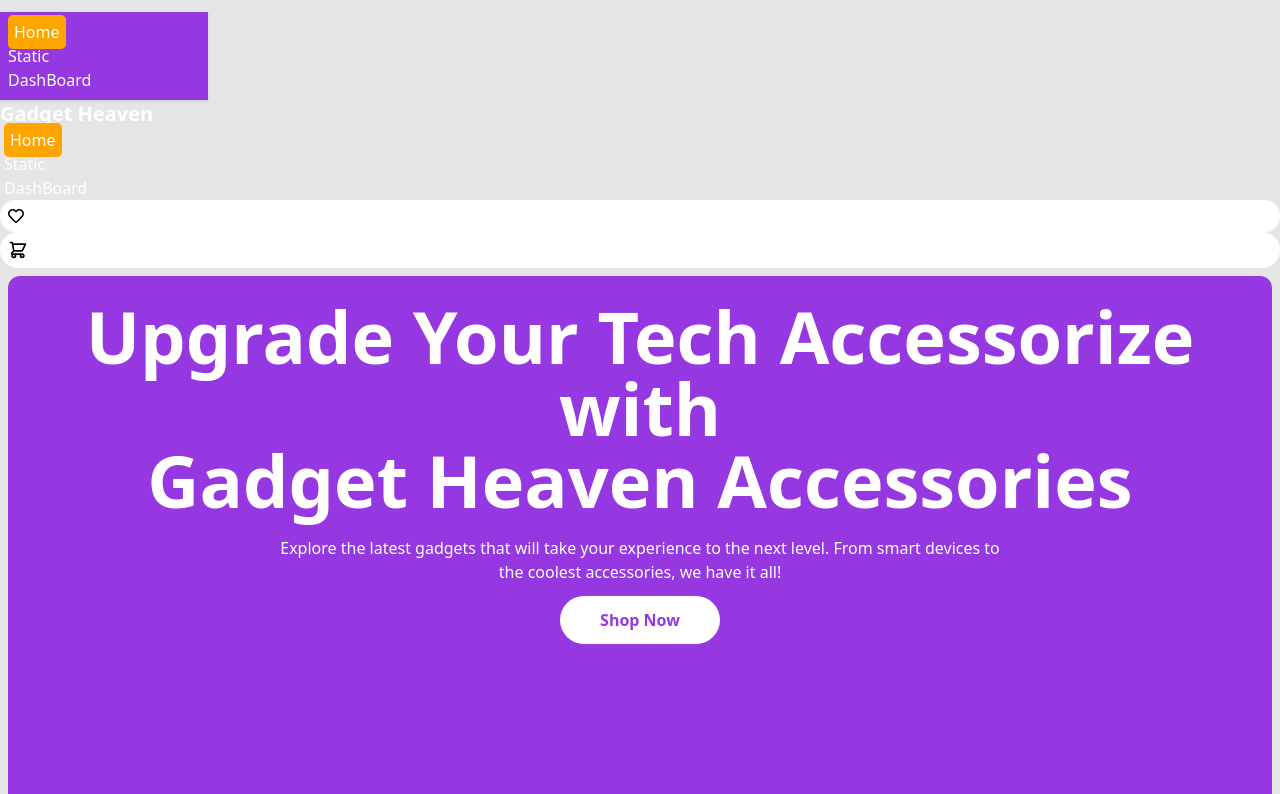
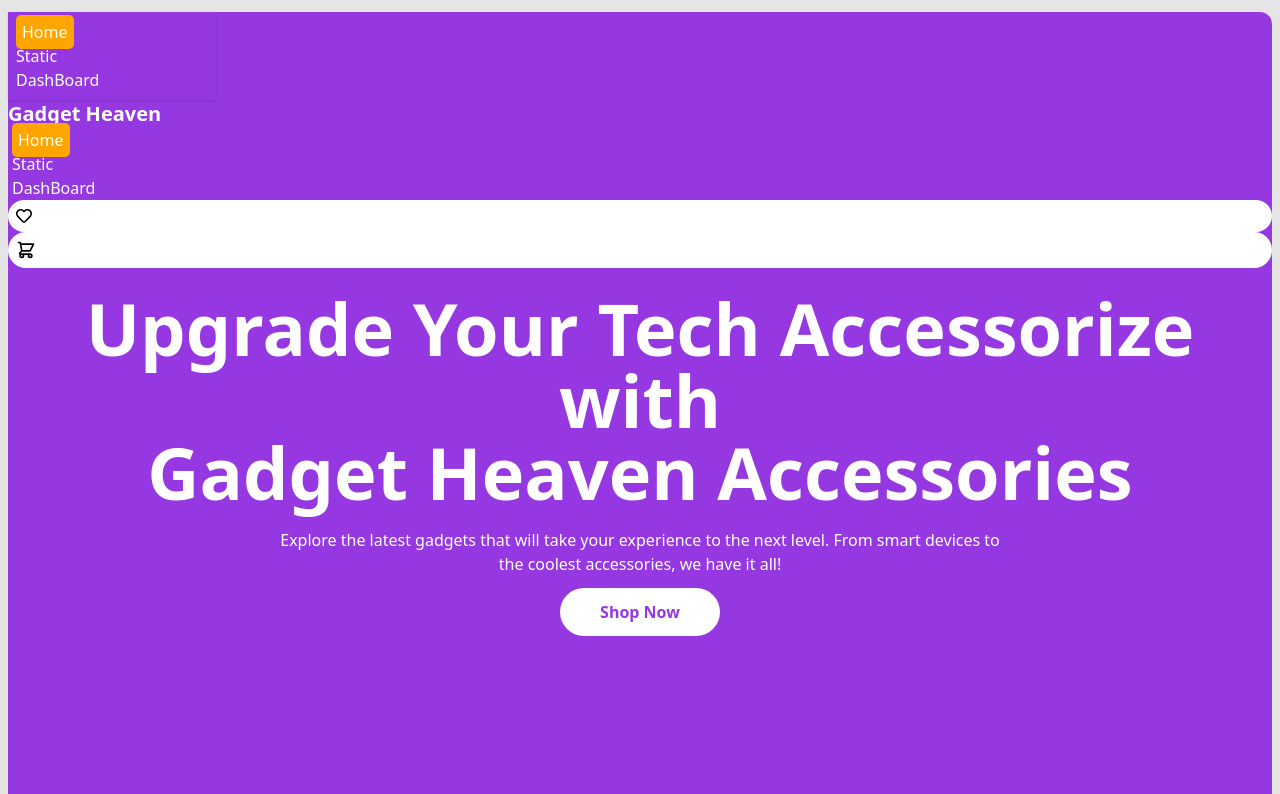
Before and after one commit to rajalishikh/gadgethaven_online_store_house, a React (Vite) app: page / in a window 1280 px wide. Shown: the top 794 px of the page. Built offline with nearby package versions, Linux system fonts and the light colour scheme.

Commit message:
Now I am show the dynamic navbar for each and every component

```diff
--- a/src/Components/DashBoard/Dashboard.jsx
+++ b/src/Components/DashBoard/Dashboard.jsx
@@ -1,7 +1,9 @@
+import Banner from "../Banner/Banner";
 
 const Dashboard = () => {
     return (
         <div>
+            <Banner></Banner>
             <h2>Welcome to dashboard</h2>
 
         </div>
--- a/src/Components/Home/Home.jsx
+++ b/src/Components/Home/Home.jsx
@@ -1,14 +1,23 @@
+import { useLocation } from "react-router-dom";
 import AllProduct from "../AllProduct/AllProduct";
+import Banner from '../Banner/Banner';
 import BannerSection from "../BannerSection/BannerSection";
 import Glass from '../Glass/Glass';
 
 
 
 const Home = () => {
+    const location=useLocation()
+    console.log("MY location", location.pathname)
     return (
         <div>
            {/* banner section */}
+
+
+
+
             <div className="min-h-[500px] lg:min-h-[800px] bg-[#9538E2] m-2 rounded-xl relative mb-24 md:mb-[600px] lg:mb-96">
+              <Banner></Banner>
 
              <div className="pt-6">
                  <BannerSection></BannerSection>
--- a/src/Components/MainRoute/MainRoute.jsx
+++ b/src/Components/MainRoute/MainRoute.jsx
@@ -1,11 +1,10 @@
 import { Outlet } from "react-router-dom";
-import Banner from "../Banner/Banner";
 import Footer from "../Footer/Footer";
 
 const MainRoute = () => {
     return (
         <div >
-            <Banner ></Banner>
+
             <Outlet></Outlet>
             <Footer></Footer>
 
--- a/src/Components/Navbar/Navbar.jsx
+++ b/src/Components/Navbar/Navbar.jsx
@@ -1,11 +1,15 @@
 
 import { FaRegHeart } from "react-icons/fa";
-import { NavLink } from "react-router-dom";
+import { NavLink, useLocation } from "react-router-dom";
 import "./Navbar.css";
 const Navbar = () => {
+  const location =useLocation()
+
+
     return (
         <div>
-            <div className="navbar text-[#FFFFFF]  ">
+
+            <div id="my_banner" className="navbar text-[#FFFFFF]  ">
   <div className="navbar-start">
     <div className="dropdown">
       <div tabIndex={0} role="button" className="btn btn-ghost lg:hidden">
--- a/src/Components/Static/Static.jsx
+++ b/src/Components/Static/Static.jsx
@@ -1,7 +1,9 @@
+import Banner from "../Banner/Banner";
 
 const Static = () => {
     return (
         <div>
+            <Banner></Banner>
             welcome my static page
 
         </div>
```
